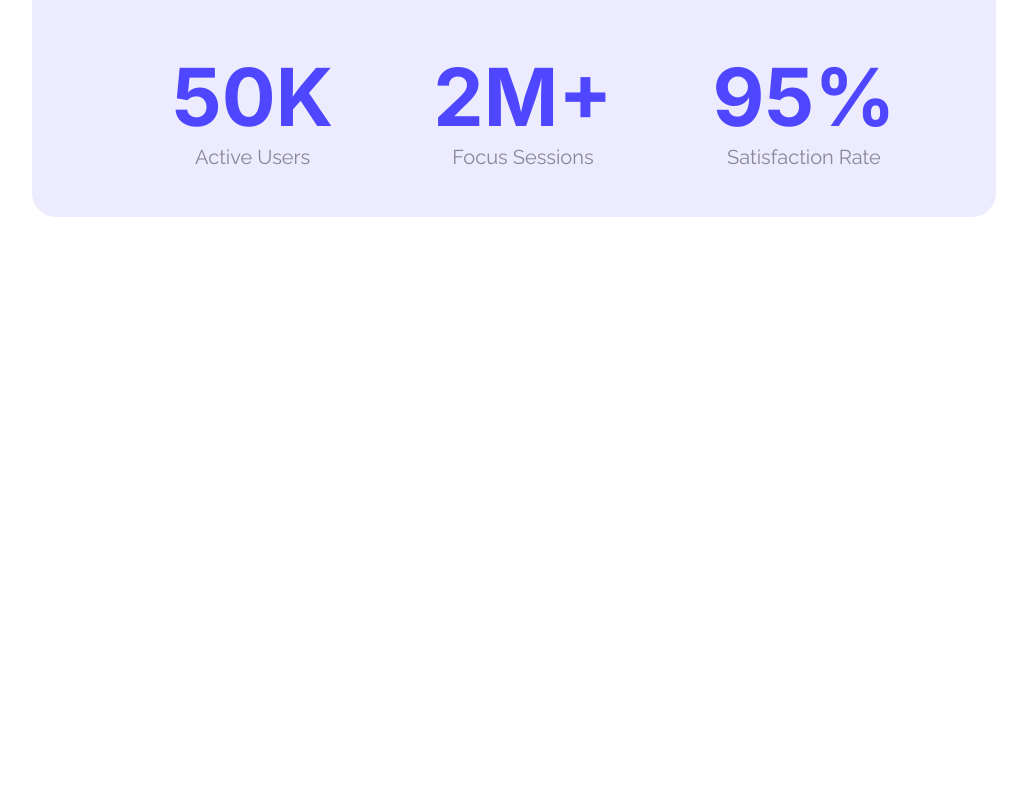
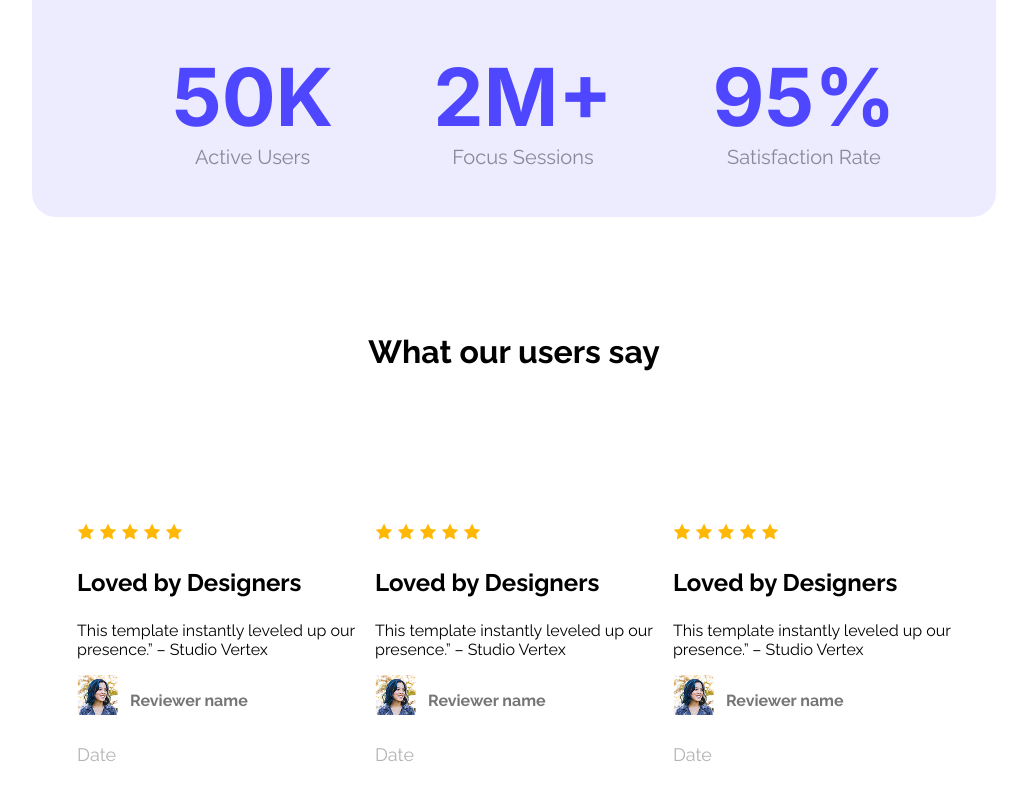
Before and after one commit to Ashikremian1/first-project, a plain HTML site: page index.html in a window 1280 px wide. Shown: the part 1449-2249 px from the top of the page, without its empty margins (126-1153 px from the left). Before the commit the page ends 1782 px from the top, so only its background shows below. Drawn offline with Linux system fonts and the light colour scheme.

Commit message:
added banner-4

```diff
--- a/index.html
+++ b/index.html
@@ -82,7 +82,73 @@
         </div>
 
 
+        <!-- BANNER-4 -->
 
+        <div class="banner4">
+            <div class="banner4-content">
+                <h1 class="banner4-content-1">What our users say</h1>
+
+                <div class="users-review">
+                    <div class="users-star">
+                        <p class="user-star-1"><img src="Assets/icon-star.png" alt="">
+                            <img src="Assets/icon-star.png" alt="">
+                            <img src="Assets/icon-star.png" alt="">
+                            <img src="Assets/icon-star.png" alt="">
+                            <img src="Assets/icon-star.png" alt="">
+                        </p>
+                        <p class="users-review-1">Loved by Designers</p>
+                        <p class="users-review-2">This template instantly leveled up our <br>presence.” – Studio Vertex
+                        </p>
+
+                        <div class="user-review-3">
+                        <section class="avatar"><img src="Assets/avatar.png" alt=""></section>
+
+                            <p class="users-name">Reviewer name</p>
+                            </div>
+                            <p class="review-date">Date</p>
+
+
+
+                    </div>
+                    <div class="users-star">
+                        <p class="user-star-1"><img src="Assets/icon-star.png" alt="">
+                            <img src="Assets/icon-star.png" alt="">
+                            <img src="Assets/icon-star.png" alt="">
+                            <img src="Assets/icon-star.png" alt="">
+                            <img src="Assets/icon-star.png" alt="">
+                        </p>
+                        <p class="users-review-1">Loved by Designers</p>
+                        <p class="users-review-2">This template instantly leveled up our <br>presence.” – Studio Vertex
+                        </p>
+
+                        <div class="user-review-3">
+                        <section class="avatar"><img src="Assets/avatar.png" alt=""></section>
+
+                            <p class="users-name">Reviewer name</p>
+                            </div>
+                            <p class="review-date">Date</p>
+
+                    </div>
+                    <div class="users-star">
+                        <p class="user-star-1"><img src="Assets/icon-star.png" alt="">
+                            <img src="Assets/icon-star.png" alt="">
+                            <img src="Assets/icon-star.png" alt="">
+                            <img src="Assets/icon-star.png" alt="">
+                            <img src="Assets/icon-star.png" alt="">
+                        <p class="users-review-1">Loved by Designers</p>
+                        <p class="users-review-2">This template instantly leveled up our <br>presence.” – Studio Vertex
+                        </p>
+                        <div class="user-review-3">
+                        <section class="avatar"><img src="Assets/avatar.png" alt=""></section>
+
+                            <p class="users-name">Reviewer name</p>
+                            </div>
+                            <p class="review-date">Date</p>
+
+                    </div>
+                </div>
+            </div>
+        </div>
 
     </main>
     <footer>
--- a/styles/styles.css
+++ b/styles/styles.css
@@ -139,3 +139,62 @@ nav {
 .details{
     margin-top: 0px;
 }
+
+
+
+
+/* Banner4-style */
+
+.banner4-content{
+    align-items: center;
+    justify-content: center;
+    align-items: center;
+}
+.users-review{
+    display: flex;
+    gap: 20px;
+    margin: 137px 150px;
+    justify-content: center;
+
+}
+
+.banner4-content-1{
+    justify-content: center;
+    align-items: center;
+    text-align: center;
+}
+
+.users-review-1{
+    font-size: 24px;
+    font-weight: bold;
+}
+
+.users-review-2{
+    font-size: 16px;
+    font-weight: normal;
+}
+
+.users-name{
+    color: #757575;
+    font-weight: bold;
+    font-size: 16px;
+}
+
+.review-date{
+    color: #B3B3B3;
+    font-size: 18px;
+    font-weight: normal;
+    padding-top: 0px;
+}
+
+
+
+.avatar{
+    border-radius: 99px;
+}
+
+.user-review-3{
+    display: flex;
+    gap: 12px;
+    padding-bottom: 0px;
+}
```
Lines whose indentation alone changed are shown as unchanged.
